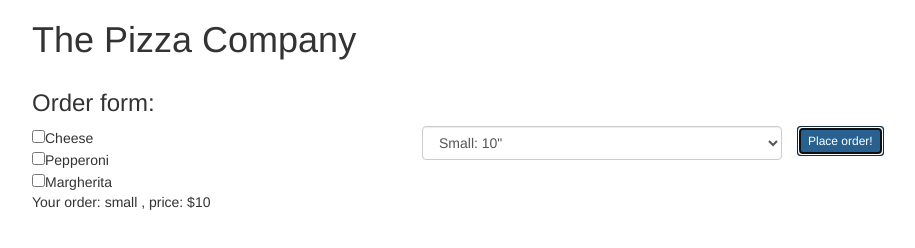
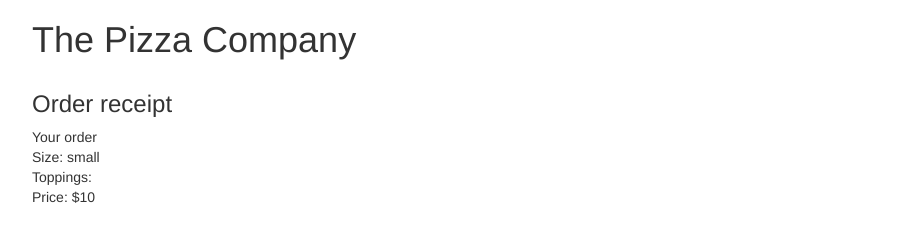
Before and after one commit to brynnacodes/order-pizza, a plain HTML site: page index.html in a window 1280 px wide. Both pictures are taken after a click on the button "Place order!". Shown: the whole page, without its empty margins (38-953 px from the left). Drawn offline with Linux system fonts and the light colour scheme.

Commit message:
spec 5 add show/hide functionality and customer receipt

```diff
--- a/css/styles.css
+++ b/css/styles.css
@@ -0,0 +1,7 @@
+
+
+
+
+#pizza-order {
+  display: none;
+}
--- a/index.html
+++ b/index.html
@@ -18,10 +18,12 @@
       </div>
       <div class="row">
         <div class="col-md-12">
-          <h3>Order form:</h3>
         </div>
 
         <form id="pizza-form">
+          <div class="col-md-12">
+            <h3>Order form:</h3>
+          </div>
           <div class="col-md-4">
             <input type="checkbox" name="pizza-toppings" value="cheese">Cheese<br>
             <input type="checkbox" name="pizza-toppings" value="pepperoni">Pepperoni<br>
@@ -49,6 +51,7 @@
 
         <div class="col-md-12">
           <div id="pizza-order">
+            <h3>Order receipt</h3>
 
           </div>
         </div>
--- a/js/scripts.js
+++ b/js/scripts.js
@@ -40,7 +40,9 @@ $(document).ready(function() {
     var newPizza = new Pizza(toppings, size);
     var pizzaTotal = newPizza.pizzaPrice();
 
-    $("#pizza-order").append("<p> Your order: " + size + " " + toppings + ", " + "price:" + " " + "$" + pizzaTotal + "</p>");
+    $("#pizza-form").hide();
+
+    $("#pizza-order").show().append("<p> Your order<br>" + "Size: " + size + "<br>" + "Toppings: " + toppings + "<br>" + "Price:" + " " + "$" + pizzaTotal + "</p>");
 
   });
 });
```
